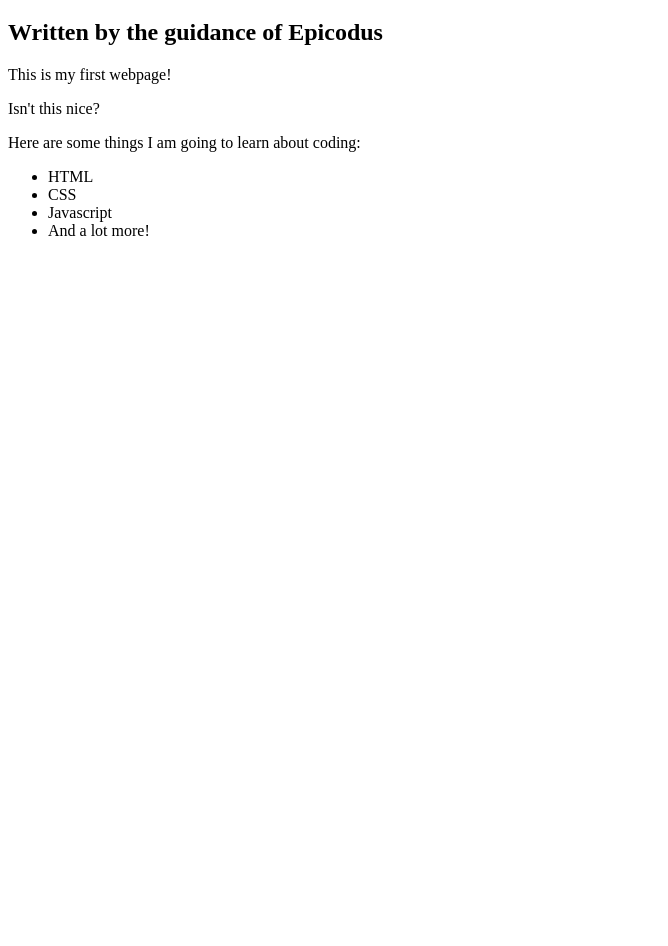
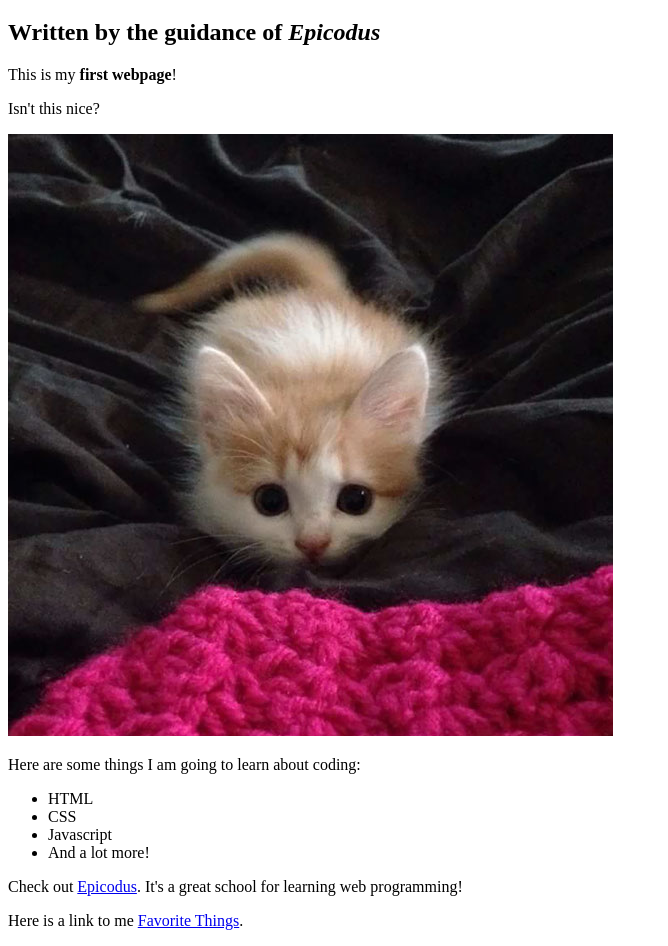
Before and after one commit to marcusparmentier/my-first-webpage-two, a plain HTML site: page my-first-webpage.html in a window 1280 px wide. Shown: the part 61-1007 px from the top of the page, without its empty margins (0-668 px from the left). Before the commit the page ends 800 px from the top, so only its background shows below. Drawn offline with Linux system fonts and the light colour scheme.

Commit message:
added cute kitten picture, links, bold, emphasized

```diff
--- a/my-first-webpage.html
+++ b/my-first-webpage.html
@@ -5,10 +5,12 @@
   </head>
   <body>
     <h1>My first webpage</h1>
-    <h2>Written by the guidance of Epicodus</h2>
+    <h2>Written by the guidance of <em>Epicodus</em></h2>
 
-    <p>This is my first webpage!</p>
+    <p>This is my <strong>first webpage</strong>!</p>
     <p>Isn't this nice?</p>
+
+    <img src="img/cute-kitten.jpg" alt="A picture of a cute kitten.">
 
     <p>Here are some things I am going to learn about coding:</p>
     <ul>
@@ -17,5 +19,9 @@
       <li>Javascript</li>
       <li>And a lot more!</li>
     </ul>
+
+    <p>Check out <a href="http://www.epicodus.com/">Epicodus</a>. It's a great school for learning web programming!</p>
+    <p>Here is a link to me <a href="favorite-things.html">Favorite Things</a>.</p>
+
   </body>
 </html>
```
Also changed, not shown: img/cute-kitten.jpg (added).
